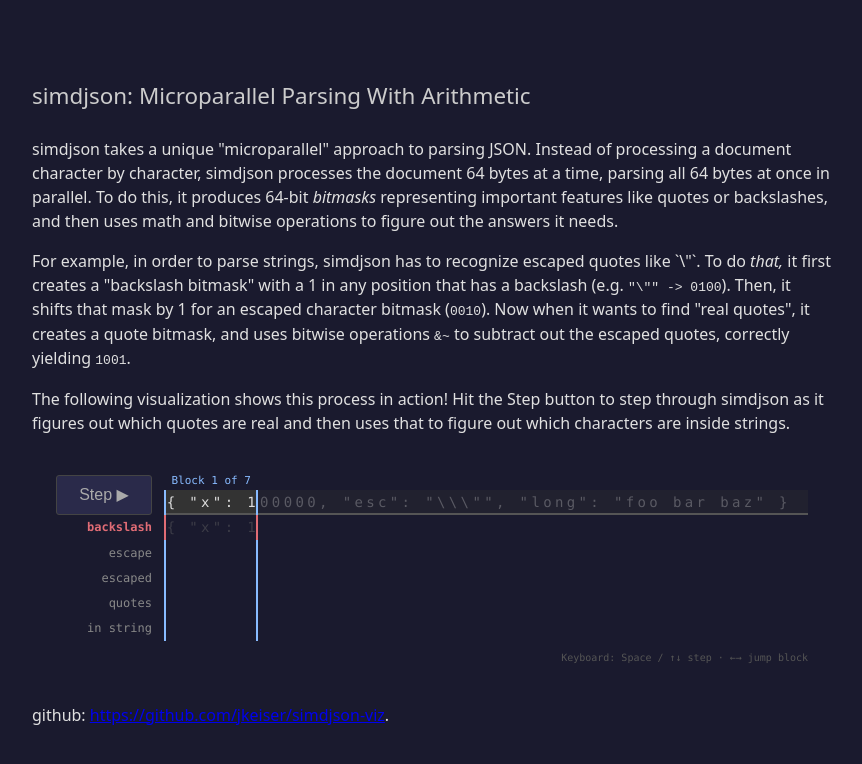
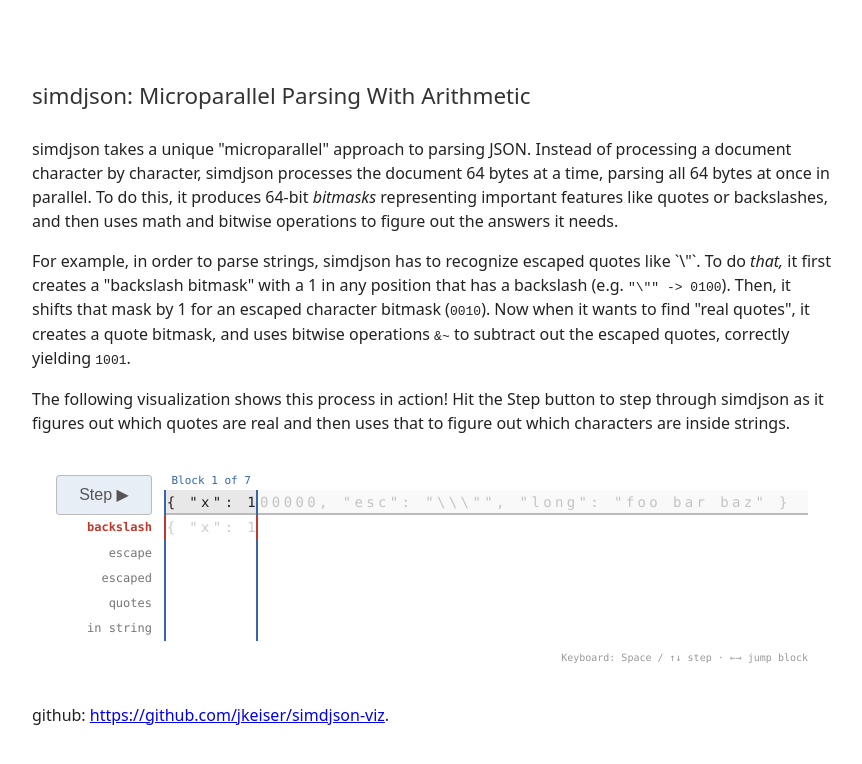
Before and after one commit to jkeiser/simdjson-viz, a Svelte app: page / in a window 1280 px wide. Shown: the top 764 px of the page, without its empty margins (208-1070 px from the left). Built offline with nearby package versions, Linux system fonts and the light colour scheme.

Commit message:
Switch from dark mode to light mode
Light backgrounds match typical blog/doc site embedding contexts.
Adjusted all UI colors for white background contrast: input cells,
mask row colors, block borders, buttons, and labels.

Co-Authored-By: Claude Opus 4.6 <noreply@anthropic.com>

```diff
--- a/src/App.svelte
+++ b/src/App.svelte
@@ -21,7 +21,7 @@
 
   h1 {
     font-size: 1.4rem;
-    color: #ccc;
+    color: #333;
     margin-bottom: 1.5rem;
     font-weight: 400;
   }
--- a/src/app.css
+++ b/src/app.css
@@ -1,8 +1,8 @@
 :root {
   font-family: system-ui, -apple-system, sans-serif;
   line-height: 1.5;
-  color: #e0e0e0;
-  background-color: #1a1a2e;
+  color: #222;
+  background-color: #fff;
 }
 
 body {
--- a/src/lib/MaskGrid.svelte
+++ b/src/lib/MaskGrid.svelte
@@ -207,14 +207,14 @@
   }
 
   .hints {
-    color: #555;
+    color: #999;
     font-size: 10px;
   }
 
   .step-btn {
-    background: #2a2a4a;
-    color: #aaa;
-    border: 1px solid #444;
+    background: #e8eef6;
+    color: #555;
+    border: 1px solid #bbb;
     border-radius: 3px;
     padding: 0.3em 1em;
     font-size: 16px;
@@ -222,15 +222,15 @@
   }
 
   .step-btn:hover:not(:disabled) {
-    background: #3a3a6a;
-    border-color: #88bbff;
-    color: #ccc;
+    background: #d0daea;
+    border-color: #3366aa;
+    color: #333;
   }
 
   .step-btn:disabled {
     background: transparent;
-    color: #444;
-    border-color: #333;
+    color: #ccc;
+    border-color: #ddd;
     cursor: default;
   }
 
@@ -244,7 +244,7 @@
     flex-shrink: 0;
     padding: 4px 12px 4px 0;
     text-align: right;
-    color: #888;
+    color: #777;
     font-size: 12px;
     display: flex;
     align-items: center;
@@ -288,7 +288,7 @@
   }
 
   .block-label {
-    color: #88bbff;
+    color: #3366aa;
     font-size: 11px;
     white-space: nowrap;
     transform: translateX(-50%);
@@ -296,13 +296,13 @@
 
   /* Block borders */
   .block-left {
-    border-left: 2px solid #88bbff;
+    border-left: 2px solid #3366aa;
     position: relative;
     z-index: 1;
   }
 
   .block-right {
-    border-right: 2px solid #88bbff;
+    border-right: 2px solid #3366aa;
     position: relative;
     z-index: 1;
   }
@@ -317,21 +317,21 @@
 
   /* Input row zones */
   .input-cell {
-    color: #ddd;
-    background: #333;
+    color: #222;
+    background: #e8e8e8;
     /* box-shadow instead of border-bottom so lane borders render on top of the divider */
-    box-shadow: inset 0 -2px 0 #555;
+    box-shadow: inset 0 -2px 0 #bbb;
   }
 
   /* Dimming uses explicit rgba() instead of CSS opacity, which would also dim lane borders */
   .input-cell.zone-processed {
-    color: rgba(221, 221, 221, 0.6);
-    background: rgba(51, 51, 51, 0.6);
+    color: rgba(34, 34, 34, 0.5);
+    background: rgba(232, 232, 232, 0.5);
   }
 
   .input-cell.zone-future {
-    color: rgba(221, 221, 221, 0.3);
-    background: rgba(51, 51, 51, 0.3);
+    color: rgba(34, 34, 34, 0.25);
+    background: rgba(232, 232, 232, 0.25);
   }
 
   /* Mask row: active */
@@ -341,16 +341,16 @@
   }
 
   .mask-off {
-    color: rgba(102, 102, 102, 0.45);
+    color: rgba(150, 150, 150, 0.5);
   }
 
   /* Mask row: processed (dimmed) */
   .mask-on.zone-processed {
-    background: color-mix(in srgb, var(--row-color) 60%, transparent);
-    color: rgba(255, 255, 255, 0.6);
+    background: color-mix(in srgb, var(--row-color) 40%, transparent);
+    color: rgba(255, 255, 255, 0.7);
   }
 
   .mask-off.zone-processed {
-    color: rgba(102, 102, 102, 0.12);
+    color: rgba(150, 150, 150, 0.2);
   }
 </style>
--- a/src/lib/masks.ts
+++ b/src/lib/masks.ts
@@ -53,10 +53,10 @@ export function computeMaskRows(input: string): MaskRow[] {
   const strings = shiftMask(prefixXorMask(quotes), 1);
 
   return [
-    { label: 'backslash',  color: '#e06c75', mask: backslash },
-    { label: 'escape',     color: '#d19a66', mask: escape },
-    { label: 'escaped',    color: '#e5c07b', mask: escaped, shift: 1 },
-    { label: 'quotes',     color: '#61afef', mask: quotes },
-    { label: 'in string', color: '#c678dd', mask: strings, shift: 1 },
+    { label: 'backslash',  color: '#c0392b', mask: backslash },
+    { label: 'escape',     color: '#d35400', mask: escape },
+    { label: 'escaped',    color: '#b8860b', mask: escaped, shift: 1 },
+    { label: 'quotes',     color: '#2980b9', mask: quotes },
+    { label: 'in string', color: '#8e44ad', mask: strings, shift: 1 },
   ];
 }
```
